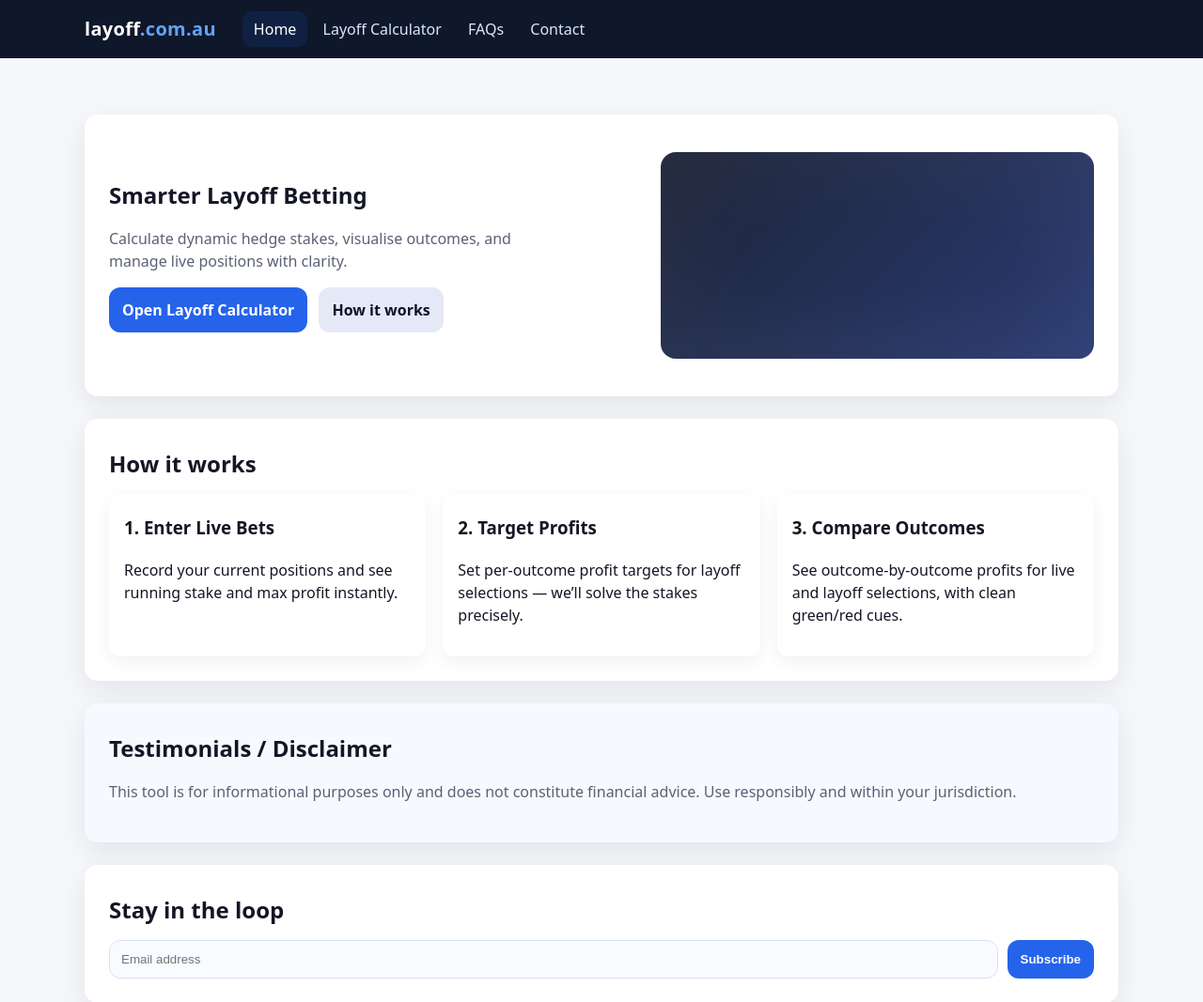
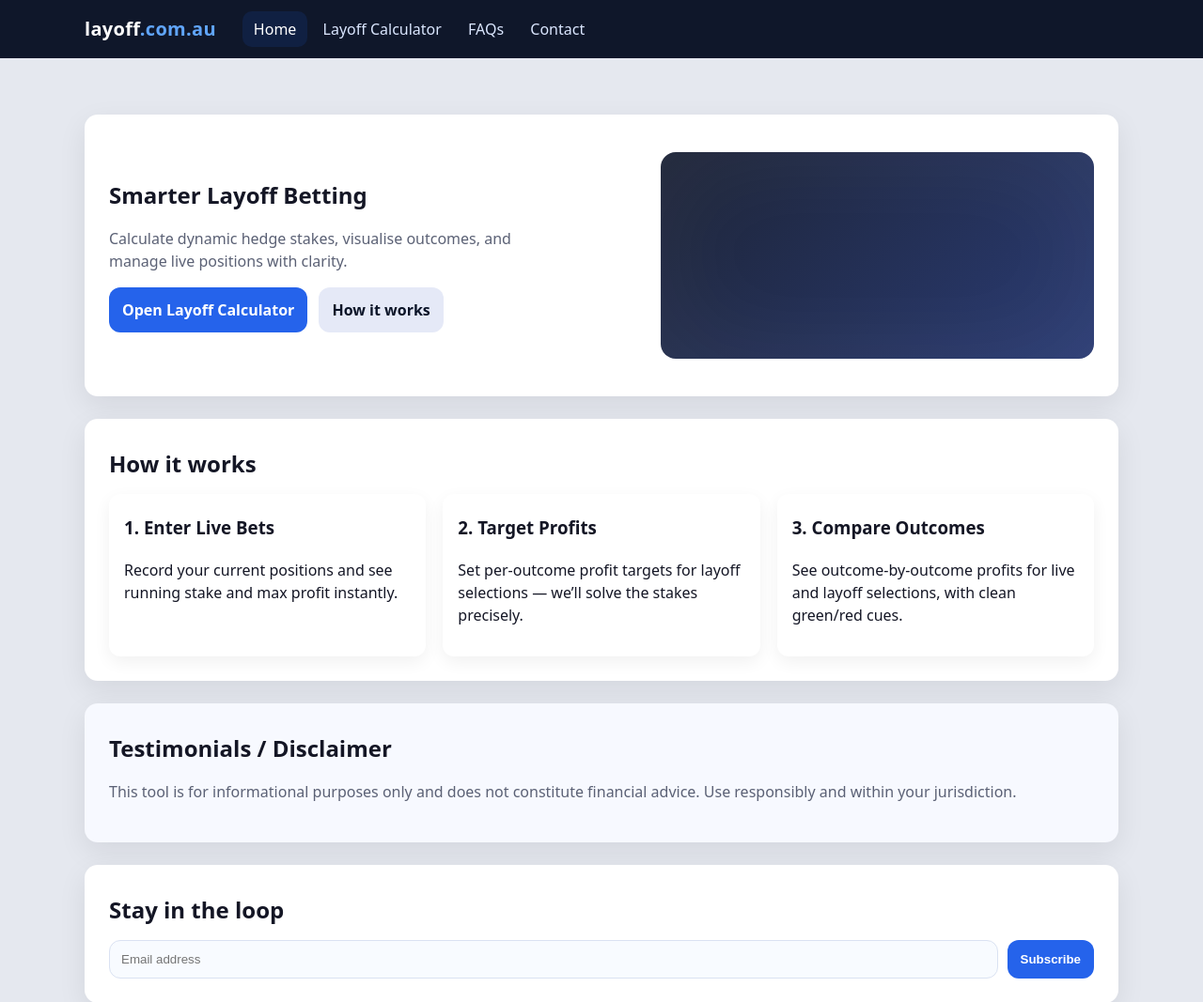
Before and after one commit to liampsmith44/layoff-site, a FastAPI app: page / in a window 1280 px wide. Shown: the top 1067 px of the page at 94% size. Run offline with FastAPI, Linux system fonts and the light colour scheme.

Commit message:
Adjust background grey to #e9ecf3 for improved contrast

```diff
--- a/static/styles.css
+++ b/static/styles.css
@@ -1,7 +1,7 @@
 /* ========== Design tokens (one source of truth) ========== */
 :root{
   /* base */
-  --bg: #f5f7fb;
+  --bg: #e5e8ef;
   --ink: #141625;
   --muted: #5b6175;
 
```
